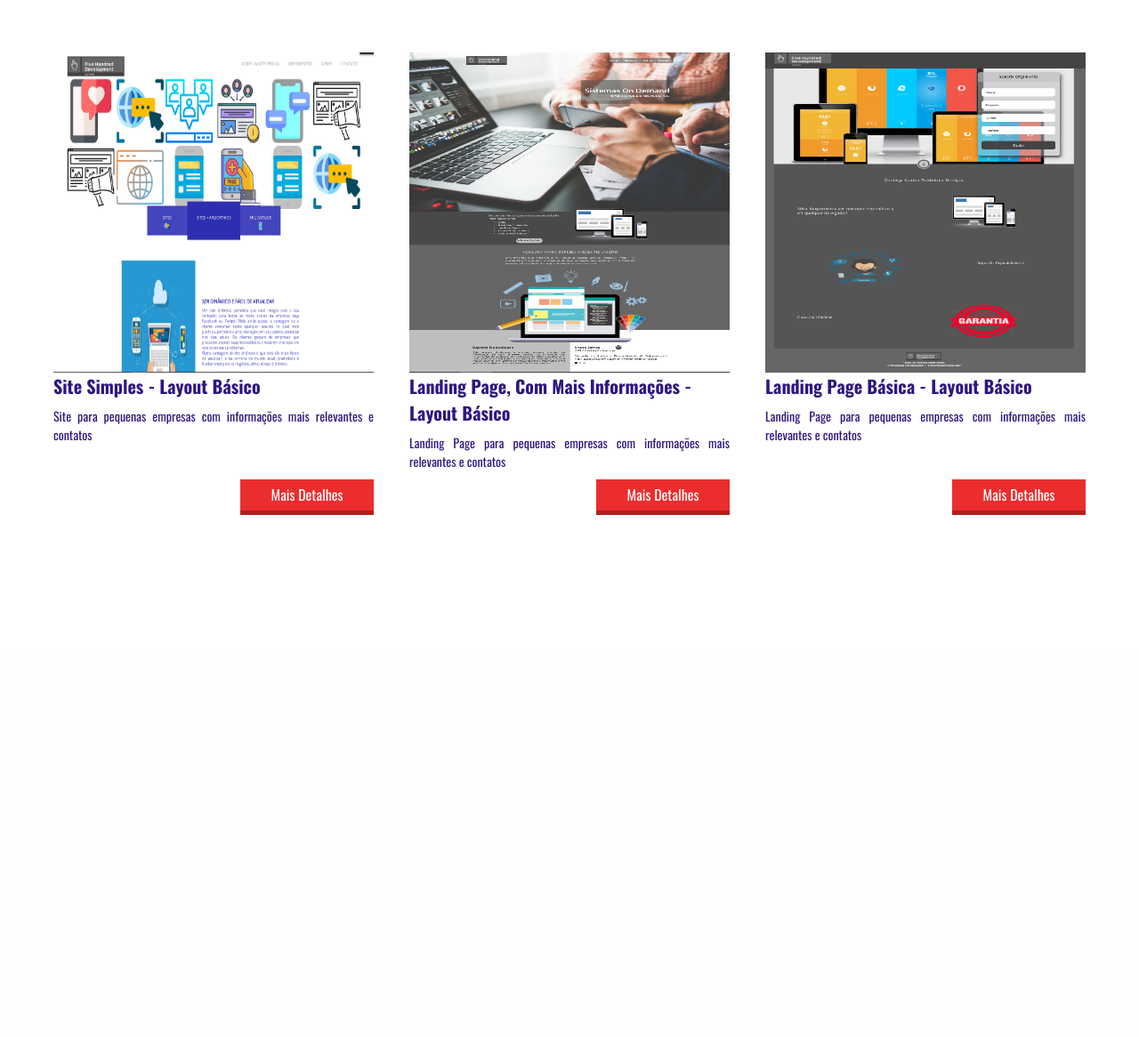
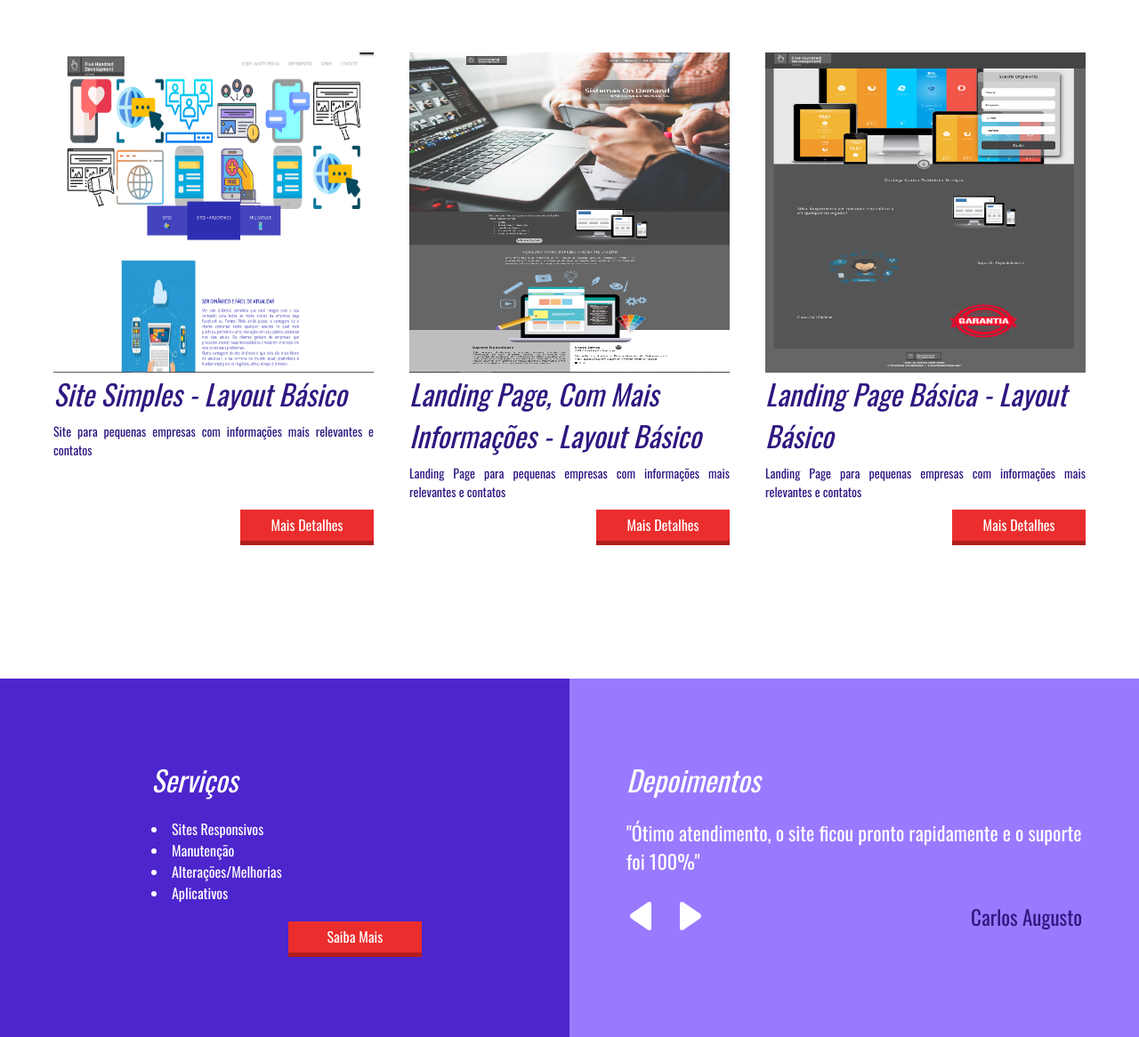
Before and after one commit to blblemos/Site-Vendas-Simples---FiveHundred, a PHP site: page / in a window 1280 px wide. Shown: the part 927-2093 px from the top of the page at 89% size. Before the commit the page ends 1506 px from the top, so only its background shows below. Run offline with PHP 8.4, Linux system fonts and the light colour scheme.

Commit message:
Depoimento + Serviços

```diff
--- a/CSS/style.css
+++ b/CSS/style.css
@@ -256,6 +256,105 @@ header{
 
 /*Fim section sites-destaque*/
 
+/* Inicio section sercicos-descricao*/
+
+.sercicos-descricao{
+    width: 100%;
+}
+
+.sercicos-descricao .container{
+    max-width: 2000px;
+    display: flex;
+    flex-wrap: wrap;
+}
+
+.half-1{
+    width: 50%;
+    padding: 90px 5%;
+    background-color: #4C25CC;
+    color: white;
+    text-align: center;
+}
+
+.half-1_wraper{
+    display: inline-block;
+    text-align: left;
+    position: relative;
+    padding: 0 2%;
+}
+
+.container h2{
+    font-weight: normal;
+    font-style: italic;
+    font-size: 32px;
+}
+
+.half-1_wraper ul{
+    margin-top: 20px;
+    list-style-position: inside;
+    margin-bottom: 60px;
+    min-width: 300px;
+}
+
+.btn-1{
+    text-decoration: none;
+    background-color: #EB2D2D;
+    color: white;
+    font-size: 16px;
+    width: 150px;
+    height: 40px;
+    text-align: center;
+    position: absolute;
+    bottom: 0;
+    right: 0;
+    line-height: 35px;
+    display: block;
+    margin-top: 10px;
+    margin-right: 2%;
+    border-bottom: 5px solid #B21E1E;
+}
+
+.half-2{
+    width: 50%;
+    padding: 90px 5%;
+    background-color: #997AFF;
+    color: white;
+}
+
+.half-2 .depoimento-single{
+    margin-top: 19px;
+}
+
+.half-2 p{
+    margin-top: 20px;
+    font-size: 22px;
+}
+
+.navigation{
+    margin-top: 30px;
+    float: left;
+    width: 100%;
+}
+
+.arrows{
+    float: left;
+}
+
+.sercicos-descricao .arrows img{
+    width: 32px;
+    height: 32px;
+    margin: 0 20px 0 0;
+    cursor: pointer;
+}
+
+.nome-depoimento{
+    float: right;
+    color: #2F1780;
+    font-size: 23px;
+}
+
+/* Fim section sercicos-descricao*/
+
 /*Inicio Responsivo 768px*/
 @media screen and (max-width: 768px){
 
@@ -289,5 +388,28 @@ header{
         width: 100%;
         margin: 20px 0;
     }
+
+    .half-1{
+        width: 100%;
+    }
+
+    .half-1_wraper{
+        width: 100%;
+    }
+
+    .half-1_wraper ul{
+        min-width: 0;
+        margin-bottom: 20px;
+    }
+
+    .btn-1{
+        position: relative;
+        margin: 0 auto;
+    }
+
+    .half-2{
+        width: 100%;
+        padding: 90px 4%;
+    }
 }
 /*Fim Responsivo 768px*/
--- a/index.html
+++ b/index.html
@@ -100,5 +100,40 @@
                 </div><!--vitrine-destaque-->
             </div><!--container-->
         </section><!--sites-destaque-->
+
+        <section class="sercicos-descricao">
+           <div class="container">
+                <div class="half-1">
+                    <div class="half-1_wraper">
+                        <h2>Serviços</h2>
+                        <ul>
+                            <li>Sites Responsivos</li>
+                            <li>Manutenção</li>
+                            <li>Alterações/Melhorias</li>
+                            <li>Aplicativos</li>
+                        </ul>
+                        <a class="btn-1" href="#">Saiba Mais</a>
+                    </div><!--half-1_wraper-->
+                </div><!--half-1-->
+
+                <div class="half-2">
+                    <h2>Depoimentos</h2>
+                    <div class="depoimentos-single">
+                        <p>"Ótimo atendimento, o site ficou pronto rapidamente e o suporte foi 100%"</p>
+                        <div class="navigation">
+                            <div class="arrows">
+                                <img src="IMG/play (1).png" alt="">
+                                <img src="IMG/play.png" alt="">
+                            </div><!--arrows-->
+                            <div class="nome-depoimento">
+                                Carlos Augusto
+                            </div><!--nome-depoimento-->
+                        </div><!--navigation-->
+                    </div><!--depoimentos-single-->
+                    <div class="clear"></div>
+                </div><!--half-2-->
+
+           </div><!--container-->
+        </section><!--sercicos-descricao-->
     </body>
 </html>
```
Also changed, not shown: IMG/play (1).png (added), IMG/play.png (added).
